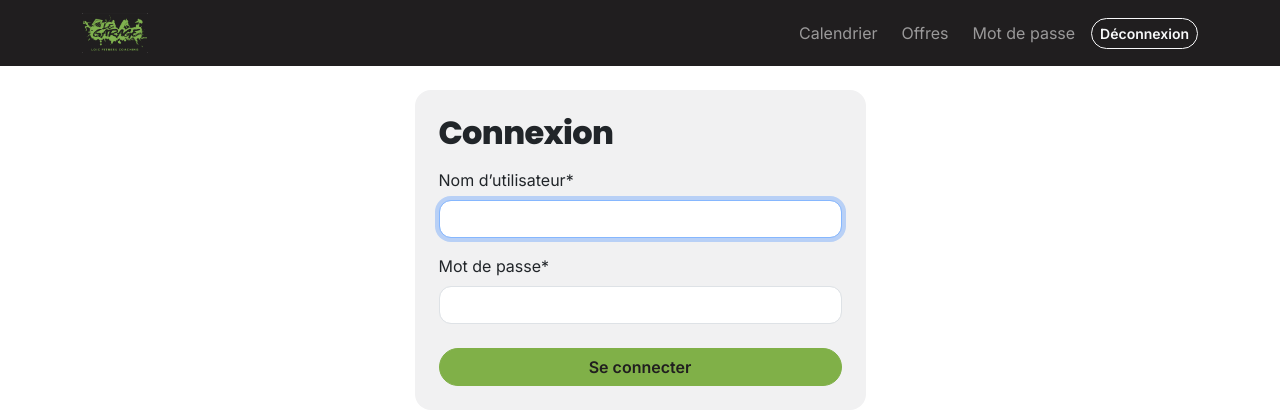
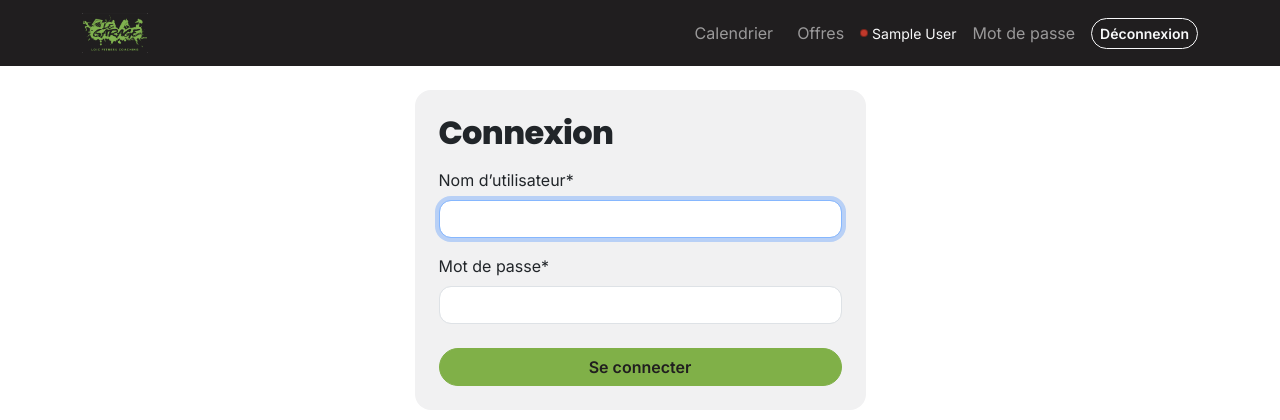
Before and after one commit to pimpim13/garage, a Django app: page /comptes/connexion/ in a window 1280 px wide. Shown: the top 420 px of the page. Run offline with Django 5.2, Linux system fonts and the light colour scheme; the visitor is signed in with stand-in values (Sample User, id 1); some libraries are stand-ins or nearby versions.

Commit message:
Affiche l'utilisateur connecté dans la navbar
Jusqu'ici invisible (seuls les boutons Mot de passe/Déconnexion
apparaissaient). Pastille rouge + nom, réutilise la classe .dot déjà
utilisée pour les indicateurs d'occupation du calendrier.

Co-Authored-By: Claude Sonnet 5 <noreply@anthropic.com>

```diff
--- a/templates/base.html
+++ b/templates/base.html
@@ -28,6 +28,10 @@
             <li class="nav-item"><a class="nav-link" href="{% url 'accounts:membre_liste' %}">Membres</a></li>
           {% endif %}
           {% if user.is_authenticated %}
+            <li class="nav-item d-flex align-items-center gap-1 text-light small">
+              <span class="dot dot-rouge" style="margin-top: 0;"></span>
+              {{ user.get_full_name|default:user.username }}
+            </li>
             <li class="nav-item"><a class="nav-link" href="{% url 'accounts:password_change' %}">Mot de passe</a></li>
             <li class="nav-item">
               <form method="post" action="{% url 'accounts:logout' %}" class="d-inline">
```
